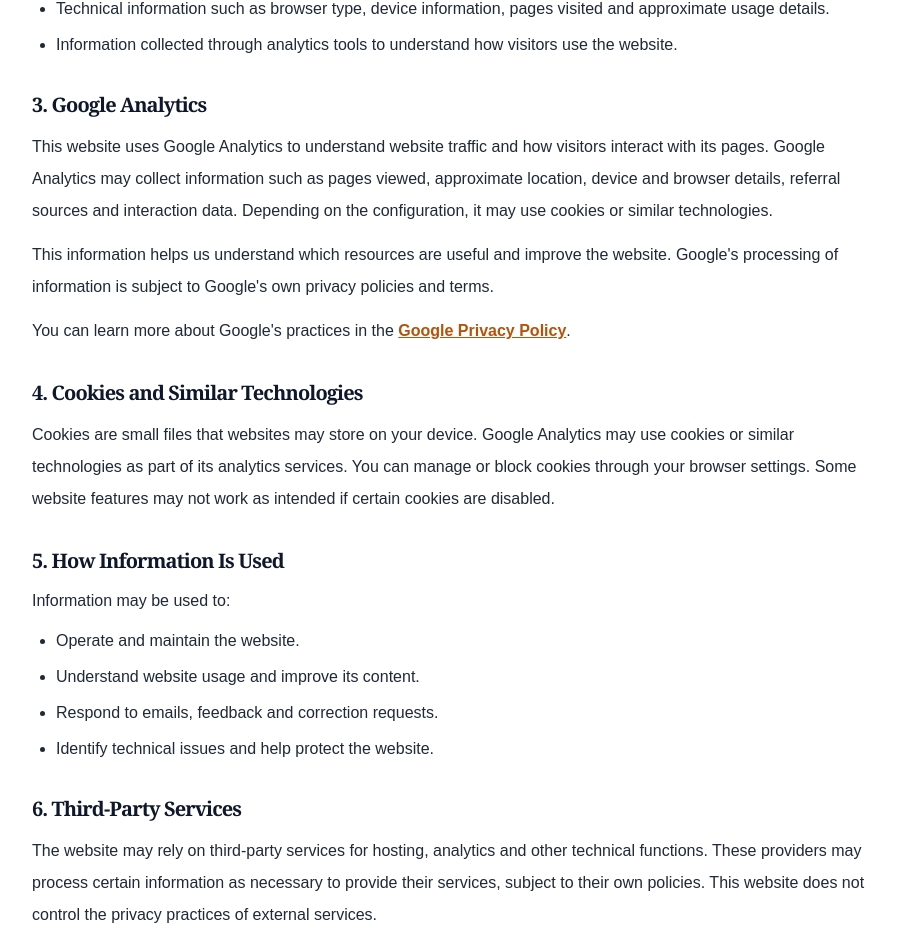
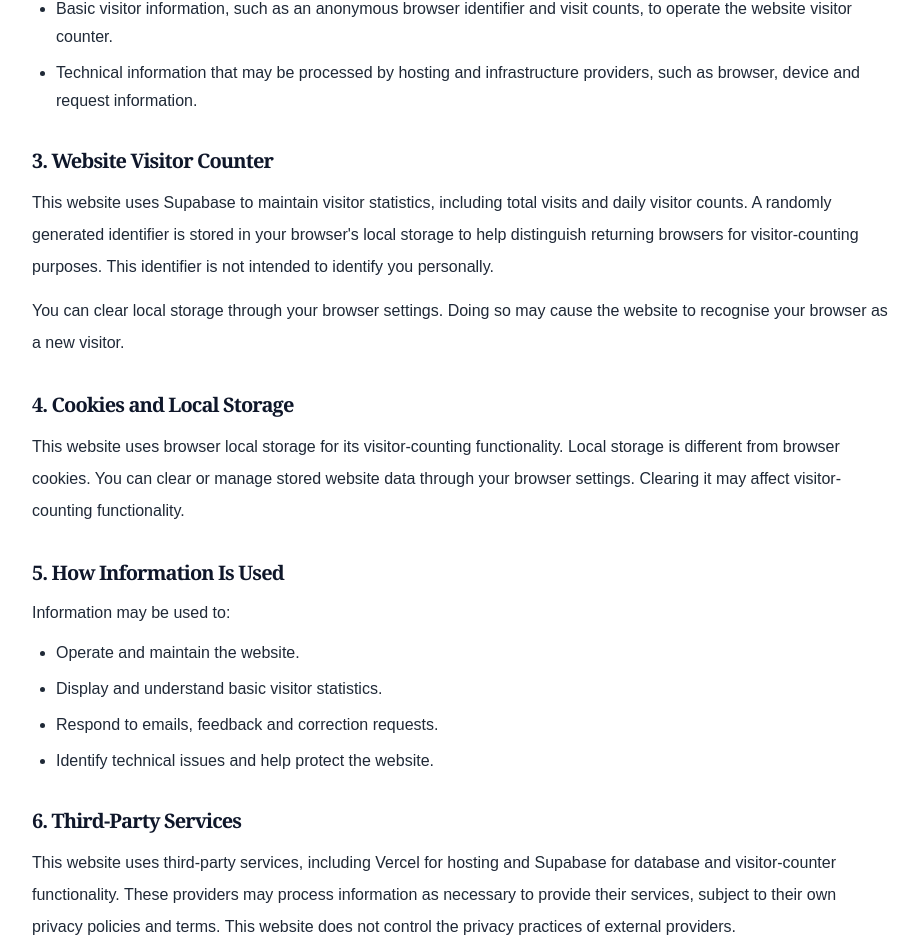
Before and after one commit to Vr7solutions/vignanreddy-legal-journey, a Next.js app: page /privacy-policy in a window 1280 px wide. Shown: the part 557-1509 px from the top of the page, without its empty margins (180-1098 px from the left). Built offline with nearby package versions, Linux system fonts and the light colour scheme.

Commit message:
Update privacy policy with new information and sections

```diff
--- a/app/privacy-policy/page.tsx
+++ b/app/privacy-policy/page.tsx
@@ -19,7 +19,7 @@ export default function PrivacyPolicyPage() {
           Privacy Policy
         </h1>
         <p className="text-sm text-gray-500">
-          Last updated: 25 November 2026
+          Last updated: 26 November 2026
         </p>
       </div>
 
@@ -30,7 +30,9 @@ export default function PrivacyPolicyPage() {
       </p>
 
       <section className="mb-8">
-        <h2 className="mb-3 text-xl font-bold text-slate-900">1. About This Website</h2>
+        <h2 className="mb-3 text-xl font-bold text-slate-900">
+          1. About This Website
+        </h2>
         <p className="leading-8">
           Vignan Reddy Legal Journey is an independent, student-led educational
           initiative. This website provides study resources and information for
@@ -40,7 +42,9 @@ export default function PrivacyPolicyPage() {
       </section>
 
       <section className="mb-8">
-        <h2 className="mb-3 text-xl font-bold text-slate-900">2. Information We May Collect</h2>
+        <h2 className="mb-3 text-xl font-bold text-slate-900">
+          2. Information We May Collect
+        </h2>
         <p className="mb-3 leading-8">
           Depending on how you use the website, the following information may
           be collected:
@@ -51,78 +55,76 @@ export default function PrivacyPolicyPage() {
             email address and the contents of your message.
           </li>
           <li>
-            Technical information such as browser type, device information,
-            pages visited and approximate usage details.
+            Basic visitor information, such as an anonymous browser identifier
+            and visit counts, to operate the website visitor counter.
           </li>
           <li>
-            Information collected through analytics tools to understand how
-            visitors use the website.
+            Technical information that may be processed by hosting and
+            infrastructure providers, such as browser, device and request
+            information.
           </li>
         </ul>
       </section>
 
       <section className="mb-8">
-        <h2 className="mb-3 text-xl font-bold text-slate-900">3. Google Analytics</h2>
+        <h2 className="mb-3 text-xl font-bold text-slate-900">
+          3. Website Visitor Counter
+        </h2>
         <p className="leading-8">
-          This website uses Google Analytics to understand website traffic and
-          how visitors interact with its pages. Google Analytics may collect
-          information such as pages viewed, approximate location, device and
-          browser details, referral sources and interaction data. Depending
-          on the configuration, it may use cookies or similar technologies.
+          This website uses Supabase to maintain visitor statistics, including
+          total visits and daily visitor counts. A randomly generated
+          identifier is stored in your browser's local storage to help
+          distinguish returning browsers for visitor-counting purposes.
+          This identifier is not intended to identify you personally.
         </p>
         <p className="mt-3 leading-8">
-          This information helps us understand which resources are useful and
-          improve the website. Google's processing of information is subject
-          to Google's own privacy policies and terms.
-        </p>
-        <p className="mt-3 leading-8">
-          You can learn more about Google's practices in the{" "}
-          <a
-            href="https://policies.google.com/privacy"
-            target="_blank"
-            rel="noopener noreferrer"
-            className="font-semibold text-amber-700 underline"
-          >
-            Google Privacy Policy
-          </a>.
+          You can clear local storage through your browser settings. Doing so
+          may cause the website to recognise your browser as a new visitor.
         </p>
       </section>
 
       <section className="mb-8">
-        <h2 className="mb-3 text-xl font-bold text-slate-900">4. Cookies and Similar Technologies</h2>
+        <h2 className="mb-3 text-xl font-bold text-slate-900">
+          4. Cookies and Local Storage
+        </h2>
         <p className="leading-8">
-          Cookies are small files that websites may store on your device.
-          Google Analytics may use cookies or similar technologies as part of
-          its analytics services. You can manage or block cookies through your
-          browser settings. Some website features may not work as intended if
-          certain cookies are disabled.
+          This website uses browser local storage for its visitor-counting
+          functionality. Local storage is different from browser cookies.
+          You can clear or manage stored website data through your browser
+          settings. Clearing it may affect visitor-counting functionality.
         </p>
       </section>
 
       <section className="mb-8">
-        <h2 className="mb-3 text-xl font-bold text-slate-900">5. How Information Is Used</h2>
+        <h2 className="mb-3 text-xl font-bold text-slate-900">
+          5. How Information Is Used
+        </h2>
         <p className="mb-3 leading-7">Information may be used to:</p>
         <ul className="list-disc space-y-2 pl-6 leading-7">
           <li>Operate and maintain the website.</li>
-          <li>Understand website usage and improve its content.</li>
+          <li>Display and understand basic visitor statistics.</li>
           <li>Respond to emails, feedback and correction requests.</li>
           <li>Identify technical issues and help protect the website.</li>
         </ul>
       </section>
 
       <section className="mb-8">
-        <h2 className="mb-3 text-xl font-bold text-slate-900">6. Third-Party Services</h2>
+        <h2 className="mb-3 text-xl font-bold text-slate-900">
+          6. Third-Party Services
+        </h2>
         <p className="leading-8">
-          The website may rely on third-party services for hosting, analytics
-          and other technical functions. These providers may process certain
-          information as necessary to provide their services, subject to their
-          own policies. This website does not control the privacy practices of
-          external services.
+          This website uses third-party services, including Vercel for hosting
+          and Supabase for database and visitor-counter functionality. These
+          providers may process information as necessary to provide their
+          services, subject to their own privacy policies and terms. This
+          website does not control the privacy practices of external providers.
         </p>
       </section>
 
       <section className="mb-8">
-        <h2 className="mb-3 text-xl font-bold text-slate-900">7. External Links</h2>
+        <h2 className="mb-3 text-xl font-bold text-slate-900">
+          7. External Links
+        </h2>
         <p className="leading-8">
           This website may contain links to external websites and resources.
           Once you visit another website, its own privacy policy and terms
@@ -132,7 +134,9 @@ export default function PrivacyPolicyPage() {
       </section>
 
       <section className="mb-8">
-        <h2 className="mb-3 text-xl font-bold text-slate-900">8. Data Security and Retention</h2>
+        <h2 className="mb-3 text-xl font-bold text-slate-900">
+          8. Data Security and Retention
+        </h2>
         <p className="leading-8">
           Reasonable measures are taken to protect information handled through
           this website. However, no method of internet transmission or
@@ -143,7 +147,9 @@ export default function PrivacyPolicyPage() {
       </section>
 
       <section className="mb-8">
-        <h2 className="mb-3 text-xl font-bold text-slate-900">9. Children's Privacy</h2>
+        <h2 className="mb-3 text-xl font-bold text-slate-900">
+          9. Children's Privacy
+        </h2>
         <p className="leading-8">
           This website is intended for educational use by law students. It does
           not knowingly seek to collect personal information from children.
@@ -153,16 +159,20 @@ export default function PrivacyPolicyPage() {
       </section>
 
       <section className="mb-8">
-        <h2 className="mb-3 text-xl font-bold text-slate-900">10. Your Choices</h2>
+        <h2 className="mb-3 text-xl font-bold text-slate-900">
+          10. Your Choices
+        </h2>
         <p className="leading-8">
           You can choose not to send us personal information by email. You can
-          also manage cookies through your browser settings and use Google's
-          available privacy controls for its services.
+          also clear local storage and other website data through your browser
+          settings. Clearing this data may affect the visitor counter.
         </p>
       </section>
 
       <section className="mb-8">
-        <h2 className="mb-3 text-xl font-bold text-slate-900">11. Changes to This Policy</h2>
+        <h2 className="mb-3 text-xl font-bold text-slate-900">
+          11. Changes to This Policy
+        </h2>
         <p className="leading-8">
           This Privacy Policy may be updated when website features, services
           or applicable requirements change. Any updated version will be
@@ -171,7 +181,9 @@ export default function PrivacyPolicyPage() {
       </section>
 
       <section className="rounded-xl border border-gray-200 p-6">
-        <h2 className="mb-3 text-xl font-bold text-slate-900">12. Contact Us</h2>
+        <h2 className="mb-3 text-xl font-bold text-slate-900">
+          12. Contact Us
+        </h2>
         <p className="mb-3 leading-7">
           If you have questions or concerns about this Privacy Policy, contact:
         </p>
```
